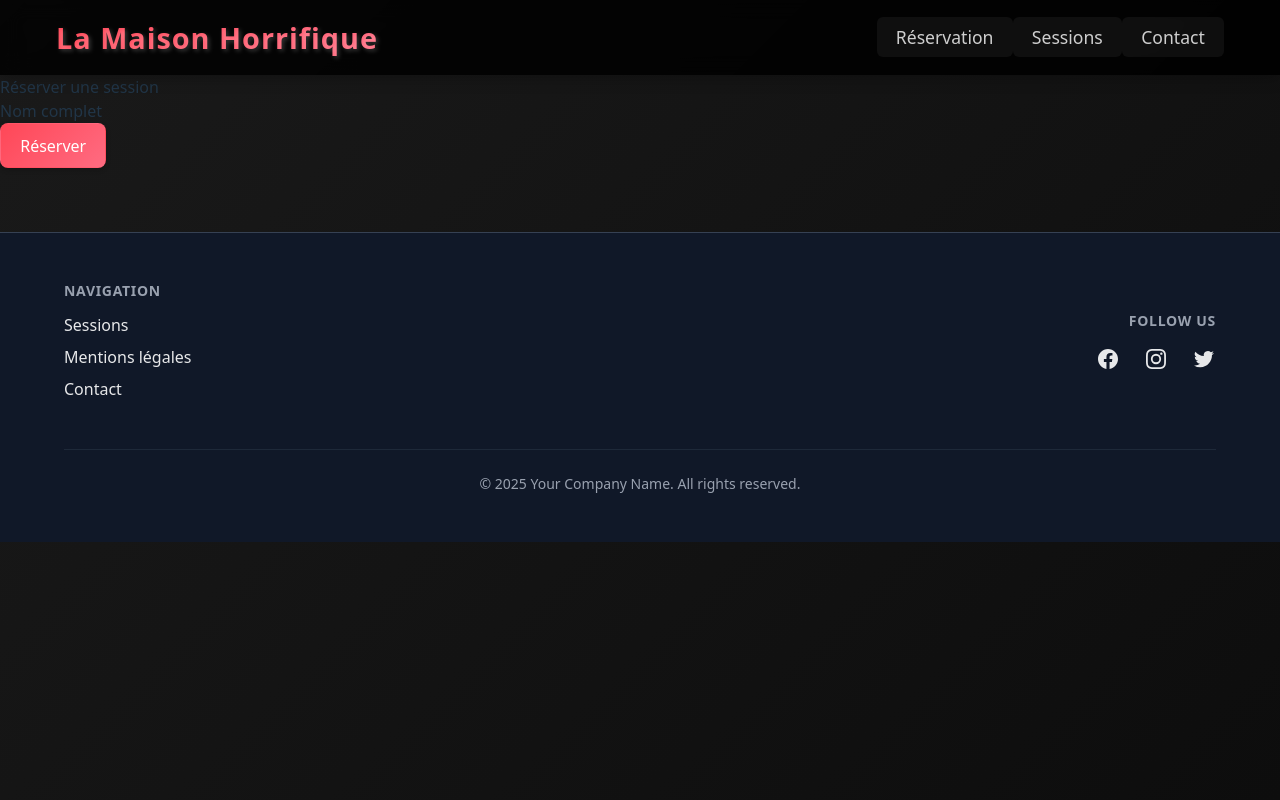
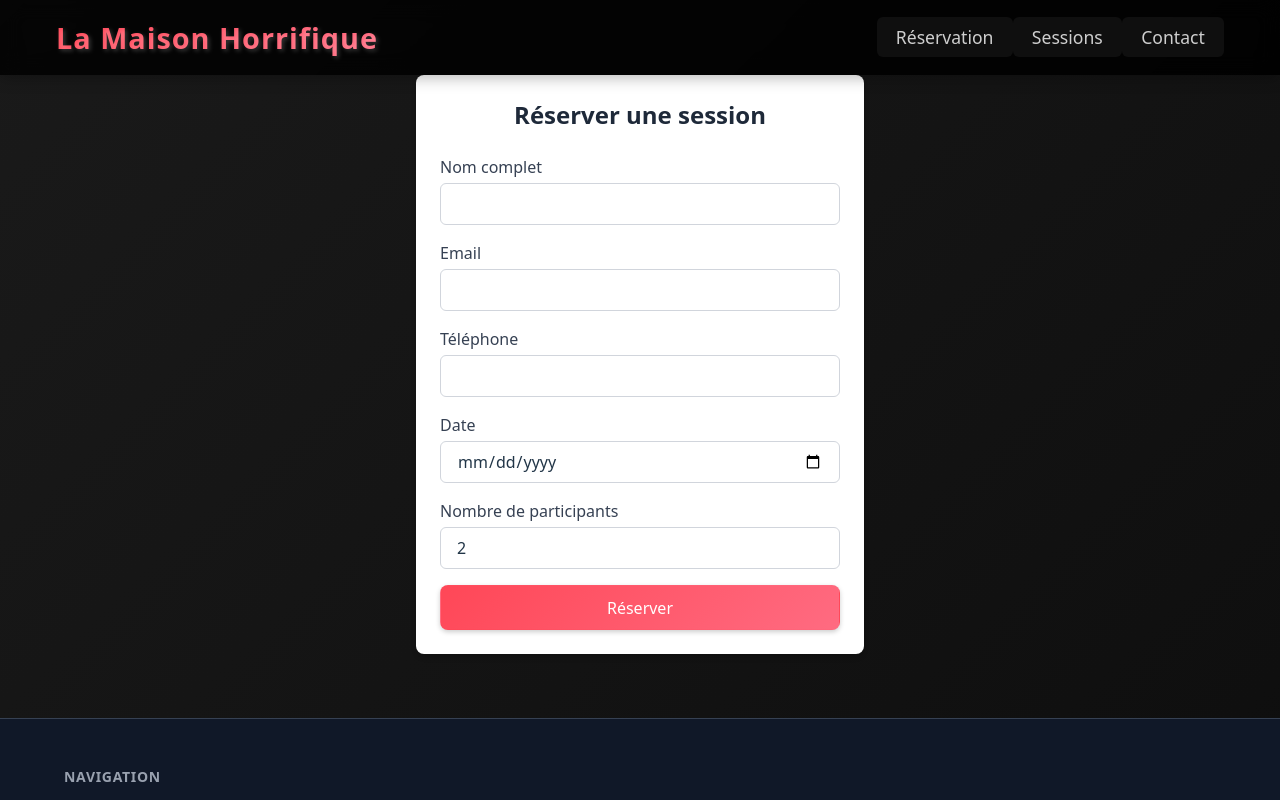
Before and after one commit to Lenaaaaaaa27/maison_horrifique, a React (Vite) app: page /booking in a window 1280 px wide. Shown: the top 800 px of the page. Built offline with nearby package versions, Linux system fonts and the light colour scheme.

Commit message:
Remove comments

```diff
--- a/src/components/Footer.tsx
+++ b/src/components/Footer.tsx
@@ -5,7 +5,6 @@ const Footer = () => {
         <footer className="bg-gray-900 text-white py-12 px-4 mt-16 border-t border-gray-700">
             <div className="max-w-6xl mx-auto">
                 <div className="flex flex-col md:flex-row justify-between items-center gap-8">
-                    {/* Navigation Links */}
                     <div className="flex flex-col sm:flex-row gap-6 text-center sm:text-left">
                         <div className="space-y-2">
                             <h3 className="font-semibold text-gray-400 uppercase tracking-wider text-sm mb-3">Navigation</h3>
@@ -32,7 +31,6 @@ const Footer = () => {
                         </div>
                     </div>
 
-                    {/* Social Links */}
                     <div className="flex flex-col items-center md:items-end">
                         <h3 className="font-semibold text-gray-400 uppercase tracking-wider text-sm mb-4">Follow Us</h3>
                         <div className="flex space-x-6">
@@ -73,7 +71,6 @@ const Footer = () => {
                     </div>
                 </div>
 
-                {/* Copyright */}
                 <div className="mt-12 pt-6 border-t border-gray-800 text-center text-gray-400 text-sm">
                     <p>© {new Date().getFullYear()} Your Company Name. All rights reserved.</p>
                 </div>
--- a/src/pages/BookingForm.tsx
+++ b/src/pages/BookingForm.tsx
@@ -1,5 +1,5 @@
 import { useState } from 'react';
-import type {BookingFormData} from '../types';
+import type { BookingFormData } from '../types';
 
 const BookingForm = () => {
     const [formData, setFormData] = useState<BookingFormData>({
@@ -17,19 +17,70 @@ const BookingForm = () => {
     };
 
     return (
-        <div className="booking-form">
-            <h2>Réserver une session</h2>
-            <form onSubmit={handleSubmit}>
+        <div className="max-w-md mx-auto p-6 bg-white rounded-lg shadow-md">
+            <h2 className="text-2xl font-bold text-center text-gray-800 mb-6">Réserver une session</h2>
+            <form onSubmit={handleSubmit} className="space-y-4">
                 <div className="form-group">
-                    <label>Nom complet</label>
+                    <label className="block text-gray-700 font-medium mb-1">Nom complet</label>
                     <input
                         type="text"
                         value={formData.name}
                         onChange={(e) => setFormData({...formData, name: e.target.value})}
                         required
+                        className="w-full px-4 py-2 border border-gray-300 rounded-md focus:outline-none focus:ring-2 focus:ring-blue-500"
                     />
                 </div>
-                <button type="submit" className="btn">Réserver</button>
+
+                <div className="form-group">
+                    <label className="block text-gray-700 font-medium mb-1">Email</label>
+                    <input
+                        type="email"
+                        value={formData.email}
+                        onChange={(e) => setFormData({...formData, email: e.target.value})}
+                        required
+                        className="w-full px-4 py-2 border border-gray-300 rounded-md focus:outline-none focus:ring-2 focus:ring-blue-500"
+                    />
+                </div>
+
+                <div className="form-group">
+                    <label className="block text-gray-700 font-medium mb-1">Téléphone</label>
+                    <input
+                        type="tel"
+                        value={formData.phone}
+                        onChange={(e) => setFormData({...formData, phone: e.target.value})}
+                        className="w-full px-4 py-2 border border-gray-300 rounded-md focus:outline-none focus:ring-2 focus:ring-blue-500"
+                    />
+                </div>
+
+                <div className="form-group">
+                    <label className="block text-gray-700 font-medium mb-1">Date</label>
+                    <input
+                        type="date"
+                        value={formData.date}
+                        onChange={(e) => setFormData({...formData, date: e.target.value})}
+                        required
+                        className="w-full px-4 py-2 border border-gray-300 rounded-md focus:outline-none focus:ring-2 focus:ring-blue-500"
+                    />
+                </div>
+
+                <div className="form-group">
+                    <label className="block text-gray-700 font-medium mb-1">Nombre de participants</label>
+                    <input
+                        type="number"
+                        min="1"
+                        max="10"
+                        value={formData.participants}
+                        onChange={(e) => setFormData({...formData, participants: parseInt(e.target.value)})}
+                        className="w-full px-4 py-2 border border-gray-300 rounded-md focus:outline-none focus:ring-2 focus:ring-blue-500"
+                    />
+                </div>
+
+                <button
+                    type="submit"
+                    className="w-full bg-blue-600 hover:bg-blue-700 text-white font-bold py-2 px-4 rounded-md transition duration-200"
+                >
+                    Réserver
+                </button>
             </form>
         </div>
     );
--- a/src/pages/ContactForm.tsx
+++ b/src/pages/ContactForm.tsx
@@ -15,7 +15,7 @@ const ContactForm = () => {
         e.preventDefault();
         setIsLoading(true);
 
-        // Simulate API call
+        // Ca c'est pour simuler une api en back.
         await new Promise(resolve => setTimeout(resolve, 1000));
 
         console.log('Message envoyé:', formData);
--- a/src/pages/Home.tsx
+++ b/src/pages/Home.tsx
@@ -4,7 +4,6 @@ import SessionCard from '../components/SessionCard';
 const Home = () => {
     return (
         <div className="min-h-screen bg-gray-50">
-            {/* Hero Section */}
             <section className="relative h-screen flex items-center justify-center bg-gradient-to-r from-gray-900 to-gray-800 overflow-hidden">
                 <div className="absolute inset-0 bg-[url('/images/horror-bg.jpg')] bg-cover bg-center opacity-30"></div>
                 <div className="relative z-10 text-center px-4 max-w-4xl">
@@ -25,7 +24,6 @@ const Home = () => {
                 </div>
             </section>
 
-            {/* About Section */}
             <section className="py-20 px-4 max-w-6xl mx-auto">
                 <div className="text-center mb-16">
                     <h2 className="text-3xl md:text-4xl font-bold text-gray-800 mb-4">
@@ -83,7 +81,6 @@ const Home = () => {
                 </div>
             </section>
 
-            {/* Contact Info */}
             <section className="py-20 px-4 bg-gray-900 text-white">
                 <div className="max-w-6xl mx-auto">
                     <div className="text-center mb-16">
```
